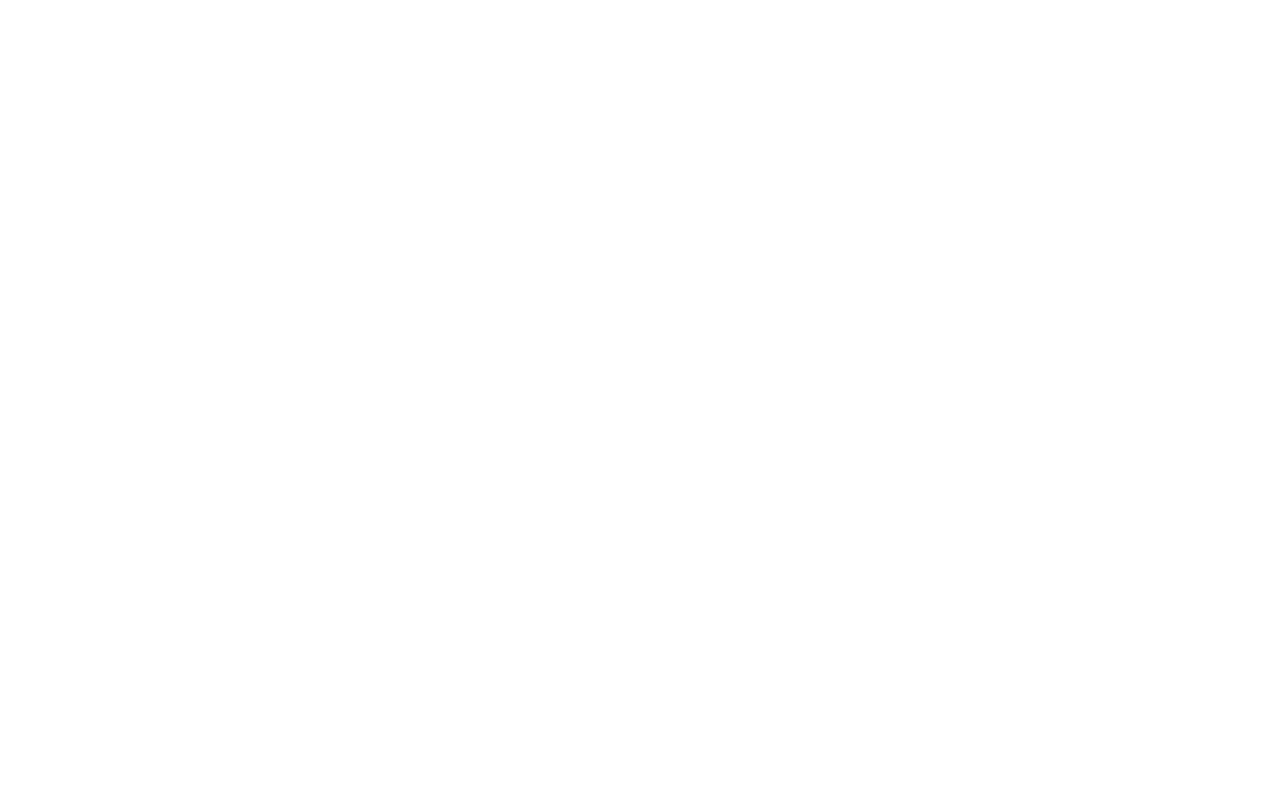
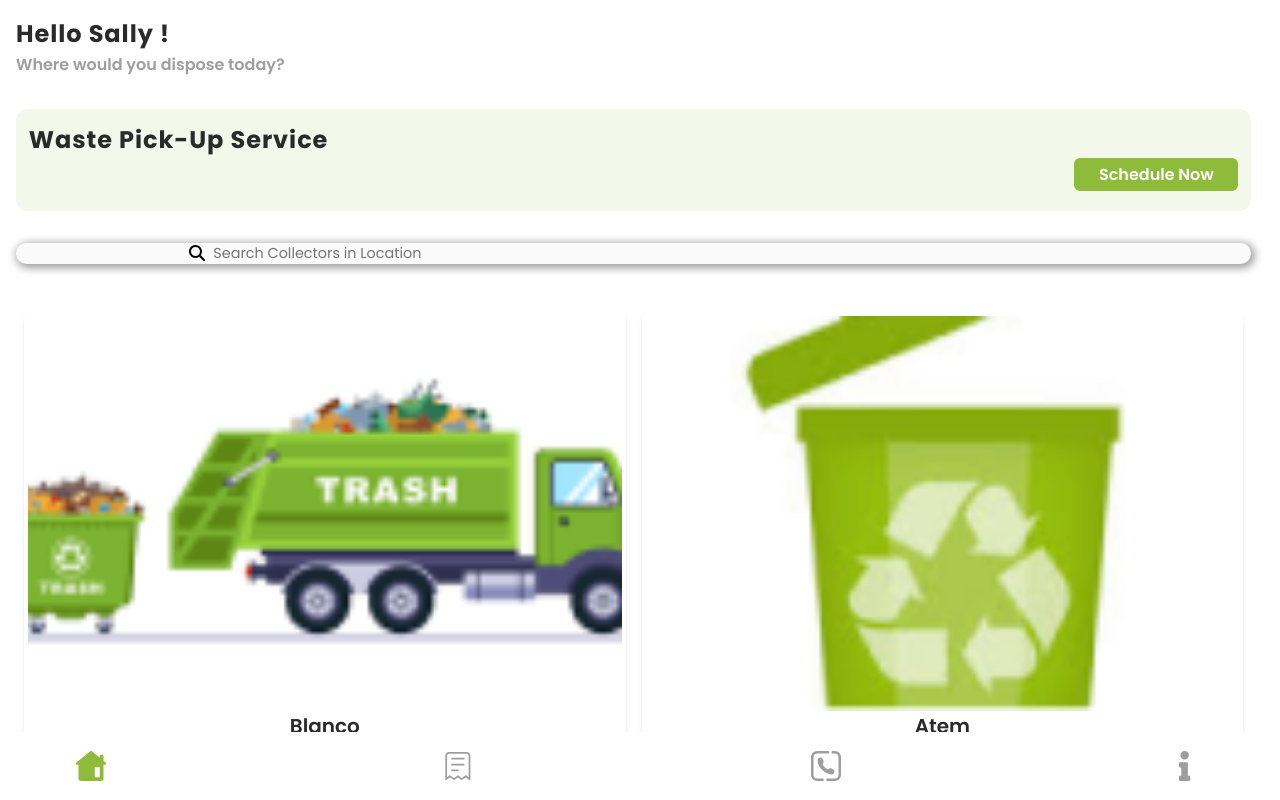
Before and after one commit to AchaRhaah/software_design, a React (Create React App) app: page /home in a window 1280 px wide. Before the commit this address had no page. Shown: the top 800 px of the page. Built offline with nearby package versions, Linux system fonts and the light colour scheme.

Commit message:
Customer home page

```diff
--- a/src/App.js
+++ b/src/App.js
@@ -1,5 +1,5 @@
 import React from "react";
-import { Welcome, PublishRoutes, LetsGo, CreateAcc, ViewRoutes } from "./pages";
+import { Welcome, PublishRoutes, LetsGo, CreateAcc, ViewRoutes, CustomerHome } from "./pages";
 import { BrowserRouter, Routes, Route } from "react-router-dom";
 import Loader from "./components/loader/Loader";
 
@@ -13,6 +13,7 @@
           <Route path="/create-account" exact element={<CreateAcc />} />
           <Route path="/publish-routes" exact element={<PublishRoutes />} />
           <Route path="/view-routes" exact element={<ViewRoutes />} />
+          <Route path="/home" exact element={<CustomerHome />} />
         </Routes>
       </BrowserRouter>
       <Loader />
--- a/src/components/index.js
+++ b/src/components/index.js
@@ -12,3 +12,5 @@
 export { default as RouteCard } from "./routesCard/RouteCard";
 export { default as Footer } from "./footer/Footer";
 export { default as SelectLocation } from "./selectLocation/SelectLocation";
+export {default as TopCard} from "./top_card/TopCard";
+export { default as Search } from "./search/Search";
--- a/src/components/primaryBtn/PrimaryButton.jsx
+++ b/src/components/primaryBtn/PrimaryButton.jsx
@@ -3,7 +3,7 @@
 
 const PrimaryButton = ({ onClick, text, disabled}) => {
   return (
-    <button onClick={onClick} className={styles.btnContainer} disabled>
+    <button onClick={onClick} className={styles.btnContainer} disabled={disabled}>
       {text}
     </button>
   )
--- /dev/null
+++ b/src/components/search/Search.jsx
@@ -0,0 +1,15 @@
+import React from "react";
+import style from "./styles.module.css";
+import { FontAwesomeIcon } from "@fortawesome/react-fontawesome";
+import { faMagnifyingGlass } from "@fortawesome/free-solid-svg-icons";
+
+function Search() {
+  return (
+    <div className={style.inputContainer}>
+      <FontAwesomeIcon icon={faMagnifyingGlass} />
+      <input placeholder="Search Collectors in Location" type="text" className={style.input} />
+    </div>
+  );
+}
+
+export default Search;
--- /dev/null
+++ b/src/components/search/styles.module.css
@@ -0,0 +1,24 @@
+.inputContainer{
+    width: 100%;
+    height: 3rem;
+    background: #FAFAFA;
+    display: flex;
+    justify-content: center;
+    align-items: center;
+    gap: 0.3rem;
+    border-radius: 12px;
+    gap: 0.5rem;
+    box-shadow: 2px 2px 8px 2px rgba(158,158,158,1);
+}
+.countryCode{
+    font-size:0.9rem;
+    color: #949393;
+}
+.input{
+    background: #FAFAFA;
+    width: 70%;
+    border: none;
+    outline: none;
+    color: #949393;
+    font-size:0.9rem;
+}
--- /dev/null
+++ b/src/components/top_card/TopCard.jsx
@@ -0,0 +1,19 @@
+import React from 'react'
+import styles from './styles.module.css'
+import PrimaryButton from '../primaryBtn/PrimaryButton'
+
+const TopCard = ({text, buttonText, buttonDisabled}) => {
+
+  return (
+    <div className={`${styles.topCard}`}>
+        <p className={`${styles.text}`}>
+            {text}
+        </p>
+        <div className={`${styles.btnWrapper}`}>
+            <PrimaryButton text={buttonText} disabled={buttonDisabled} />
+        </div>
+    </div>
+  )
+}
+
+export default TopCard;
--- /dev/null
+++ b/src/components/top_card/styles.module.css
@@ -0,0 +1,33 @@
+.topCard{
+    width: 100%;
+    height: 160px;
+    padding: 0.8rem;
+    background: rgba(142, 187, 57, 0.1);
+    border-radius: 12px;
+    display: flex;
+    flex-direction: column;
+    justify-content: space-around;
+    justify-self: center;
+}
+
+.text{
+    font-family: 'Poppins';
+    font-style: normal;
+    font-weight: 700;
+    font-size: 24px;
+    line-height: 36px;
+    display: flex;
+    align-items: center;
+    letter-spacing: 0.04em;
+    width: 70%;
+
+    /* primary-black */
+
+    color: #2A2A2A;
+}
+
+.btnWrapper{
+    width: 164px;
+    height: 40px;
+    align-self: self-end;
+}
--- a/src/pages/ViewRoutes/ViewRoutes.page.jsx
+++ b/src/pages/ViewRoutes/ViewRoutes.page.jsx
@@ -1,6 +1,6 @@
 import React from "react";
 import styles from "./viewRoutes.module.css";
-import { LocationField, PrimaryButton, Tabs, Footer } from "../../components";
+import { LocationField, Tabs, Footer, TopCard } from "../../components";
 import arrowBack from "../../assets/bi_arrow-left.svg";
 
 const ViewRoutes = () => {
@@ -12,17 +12,11 @@
 		{ top: "Bla bla bla", bottom: "Douala" },
 	];
 
+	const header = {text: "Blanco Disposal Services", buttonText:"Subscribe", buttonDisabled:false}
 	return (
 		<section className={`${styles.pageWrapper}`}>
 			<img className={`${styles.backArrow}`} src={arrowBack} alt="" />
-			<div className={`${styles.topCard}`}>
-				<p className={`${styles.text}`}>
-					Blanco Disposal <br /> Services
-				</p>
-				<div className={`${styles.btnWrapper}`}>
-					<PrimaryButton text={"Subscribe"} disabled={false} />
-				</div>
-			</div>
+			<TopCard text={header.text} buttonText={header.buttonText} buttonDisabled={header.buttonDisabled}/>
 			<div className={`${styles.tabContainer}`}>
 				<Tabs
 					tabs={[
--- /dev/null
+++ b/src/pages/customerHome/CustomerHome.jsx
@@ -0,0 +1,31 @@
+import React from "react";
+import styles from "./styles.module.css";
+import { Footer, Search, TopCard } from "../../components";
+import CollectorGrid from "../../components/collector-grid/CollectorGrid";
+
+const CustomerHome = () => {
+  const header = {
+    text: "Waste Pick-Up Service",
+    buttonText: "Schedule Now",
+    buttonDisabled: false,
+  };
+  const user = { name: "Sally" };
+  return (
+    <section className={`${styles.pageWrapper}`}>
+      <div>
+        <p className={`${styles.text}`}>Hello {user.name} !</p>
+        <p className={styles.greyText}>Where would you dispose today?</p>
+      </div>
+      <TopCard
+        text={header.text}
+        buttonText={header.buttonText}
+        buttonDisabled={header.buttonDisabled}
+      />
+      <Search />
+      <CollectorGrid />
+      <Footer />
+    </section>
+  );
+};
+
+export default CustomerHome;
--- /dev/null
+++ b/src/pages/customerHome/styles.module.css
@@ -0,0 +1,31 @@
+.pageWrapper{
+    background: #FFFFFF;
+    border-radius: 18px;
+    padding: 1rem;
+    display: flex;
+    flex-direction: column;
+    gap: 4vh;
+    width: 99vw;
+    height: 100vh;
+}
+
+.text{
+    font-family: 'Poppins';
+    font-style: normal;
+    font-weight: 700;
+    font-size: 24px;
+    line-height: 36px;
+    display: flex;
+    align-items: center;
+    letter-spacing: 0.04em;
+
+    /* primary-black */
+
+    color: #2A2A2A;
+}
+
+.greyText {
+    font-size: 16px;
+    font-weight: 600;
+    color: #9E9E9E
+}
--- a/src/pages/index.js
+++ b/src/pages/index.js
@@ -3,3 +3,4 @@
 export { default as CreateAcc } from "./createAcc/CreateAcc";
 export { default as ViewRoutes } from "./ViewRoutes/ViewRoutes.page.jsx";
 export { default as PublishRoutes } from "./publishRoutes/PublishRoutes";
+export { default as CustomerHome } from "./customerHome/CustomerHome";
```
